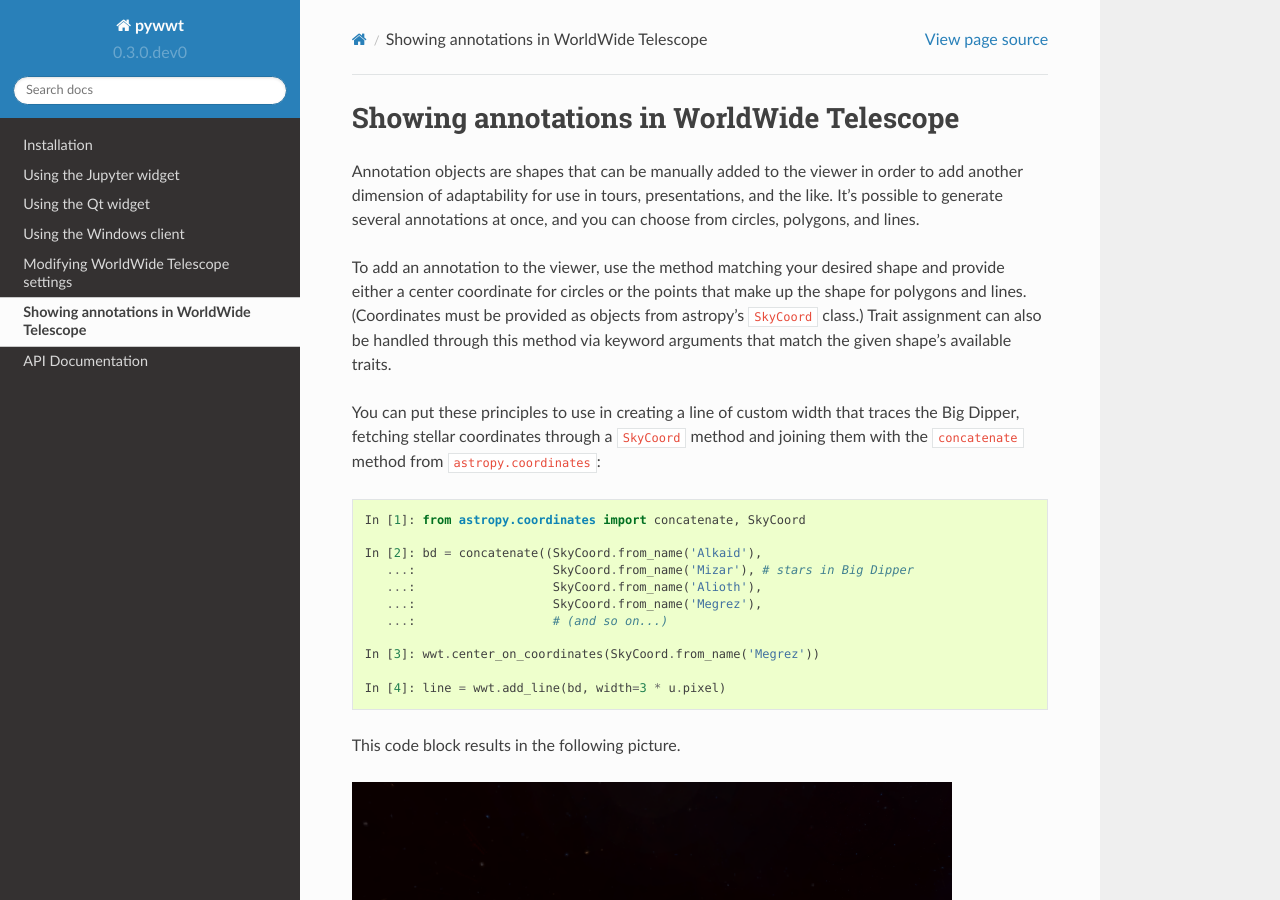
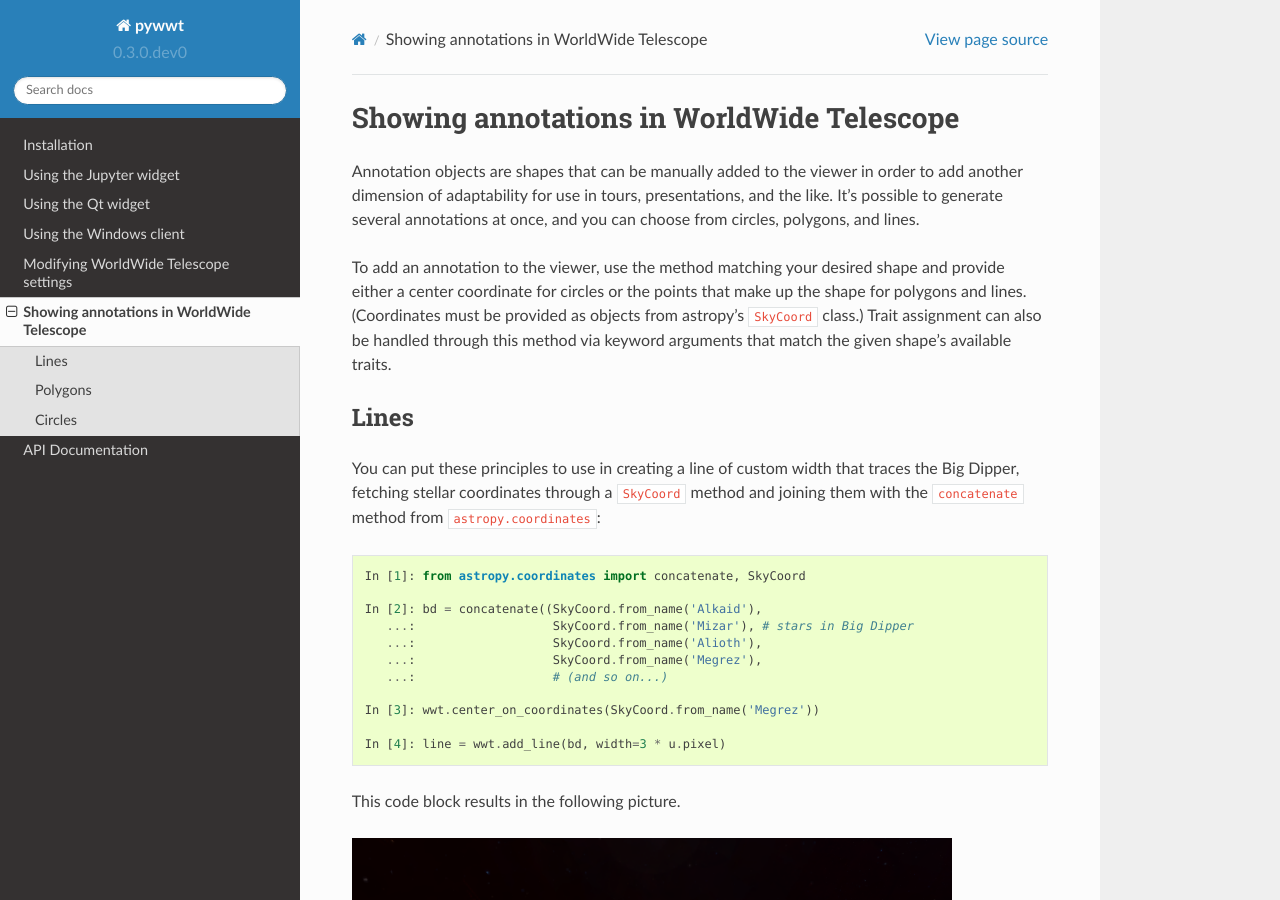
Before and after one commit to WorldWideTelescope/pywwt, a Sphinx documentation site: the page built from docs/annotations.rst, in a window 1280 px wide and 900 px high. Built offline with Sphinx 7.4.7 and the Read the Docs theme 2.0.0, drawn with Linux system fonts in a browser that asks for light colours.

Commit message:
Move images to sub-folder and added section headings

```diff
--- a/docs/annotations.rst
+++ b/docs/annotations.rst
@@ -14,6 +14,9 @@
 astropy's ``SkyCoord`` class.) Trait assignment can also be handled through
 this method via keyword arguments that match the given shape's available
 traits.
+
+Lines
+-----
 
 You can put these principles to use in creating a line of custom width that
 traces the Big Dipper, fetching stellar coordinates through a ``SkyCoord``
@@ -36,7 +39,7 @@
 
 This code block results in the following picture.
 
-.. image:: big_dipper.png
+.. image:: images/big_dipper.png
 
 The constellation is not completely connected, but, as shown below, this is
 remediable even after initialization through a method of the shape's class. You
@@ -54,10 +57,13 @@
 
 Here is your final line:
 
-.. image:: big_dipper2.png
+.. image:: images/big_dipper2.png
 
 .. Only circle fills, polygon fills, and lines have opacities; the lines for
 .. circles and polygons do not.
+
+Polygons
+--------
 
 Polygons are made in the same way as lines, though the viewer will
 automatically connect the last point added to the first in order to form a
@@ -65,7 +71,10 @@
 initialized. The closed nature of the shape leads to the availability of a fill
 color (which can be toggled on and off) as well as a variety of final outcomes.
 
-.. image:: polygons.png
+.. image:: images/polygons.png
+
+Circles
+-------
 
 Circles are similar to polygons in that their fill and line options are
 changeable, but instead of specifying their points, you select radius and
--- a/docs/settings.rst
+++ b/docs/settings.rst
@@ -54,7 +54,7 @@
 
 All of the preceding code results in the following view:
 
-.. image:: stgo_view.png
+.. image:: images/stgo_view.png
 
 Screenshots like the one above are saved through a widget method that takes
 your desired file name its argument.
@@ -101,7 +101,7 @@
 The code above superimposes a dust and gas map on an all-sky gamma ray
 intensity survey and allows for pictures like this:
 
-.. image:: dust_on_gamma.png
+.. image:: images/dust_on_gamma.png
 
 You can currently choose from about 20 layers of different wavelengths, scopes,
 and eras; list them using the widget's ``available_layers`` method.
```
Also changed, not shown: other parts of docs/annotations.rst (+1 -1 lines), docs/images/big_dipper.png (renamed from docs/big_dipper.png), docs/images/big_dipper2.png (renamed from docs/big_dipper2.png), docs/images/circles.png (renamed from docs/circles.png), docs/images/dust_on_gamma.png (renamed from docs/dust_on_gamma.png), docs/images/polygons.png (renamed from docs/polygons.png), docs/images/stgo_view.png (renamed from docs/stgo_view.png).
